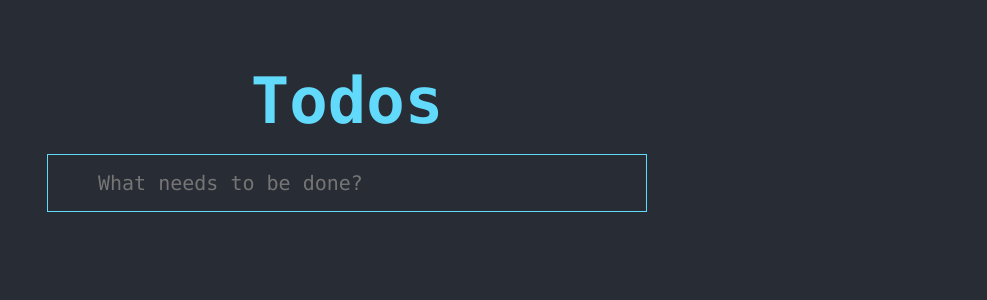
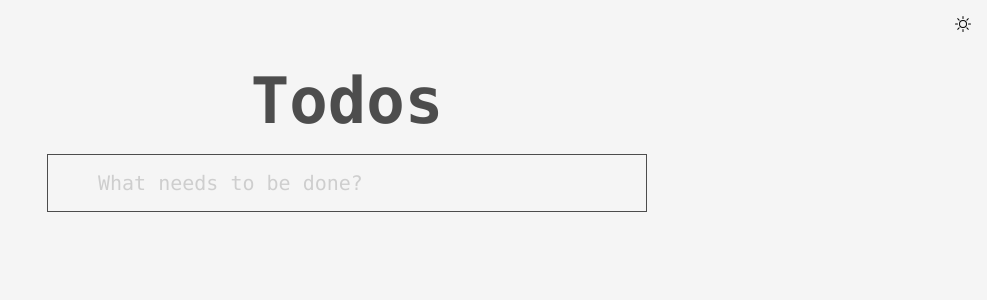
Before and after one commit to joelytk/todo-app, a React (Vite) app: page / in a window 1280 px wide. Shown: the top 300 px of the page, without its empty margins (293-1280 px from the left). Built offline with nearby package versions, Linux system fonts and the light colour scheme.

Commit message:
Added theme toggle

```diff
--- a/src/App.tsx
+++ b/src/App.tsx
@@ -1,10 +1,7 @@
 import type { FC } from 'react';
 import { useContext, useEffect, useState } from 'react';
 
-import Footer from '@/components/Footer';
-import Form from '@/components/Form';
-import Header from '@/components/Header';
-import Todos from '@/components/Todos';
+import { Footer, Form, Header, ThemeToggleButton, Todos } from '@/components';
 import { TodoContext } from '@/contexts/TodoContext';
 import type TodoType from '@/interfaces/Todo';
 
@@ -37,6 +34,8 @@ const App: FC = () => {
 
   return (
     <div className='container'>
+      <ThemeToggleButton />
+
       <Header />
 
       {todos.length === 0 ? (
--- a/src/components/Tab.tsx
+++ /dev/null
@@ -1,21 +0,0 @@
-import TabType from '@/interfaces/Tab';
-import type { FC } from 'react';
-
-interface TabProps {
-  tab: TabType;
-  isActive: boolean;
-  handleTabChange: (tabIndex: number) => void;
-}
-
-const Tab: FC<TabProps> = ({ tab, isActive, handleTabChange }) => {
-  return (
-    <li
-      className={`tab-item${isActive ? ' active' : ''}`}
-      onClick={() => handleTabChange(tab.id)}
-    >
-      {tab.label}
-    </li>
-  );
-};
-
-export default Tab;
--- a/src/components/Tabs.tsx
+++ b/src/components/Tabs.tsx
@@ -1,7 +1,6 @@
 import type { FC } from 'react';
 
 import type TabType from '@/interfaces/Tab';
-import Tab from './Tab';
 
 interface TabsProps {
   tabs: TabType[];
@@ -24,4 +23,21 @@ const Tabs: FC<TabsProps> = ({ tabs, activeTabIndex, handleTabChange }) => {
   );
 };
 
+interface TabProps {
+  tab: TabType;
+  isActive: boolean;
+  handleTabChange: (tabIndex: number) => void;
+}
+
+const Tab: FC<TabProps> = ({ tab, isActive, handleTabChange }) => {
+  return (
+    <li
+      className={`tab-item${isActive ? ' active' : ''}`}
+      onClick={() => handleTabChange(tab.id)}
+    >
+      {tab.label}
+    </li>
+  );
+};
+
 export default Tabs;
--- /dev/null
+++ b/src/components/ThemeToggleButton.tsx
@@ -0,0 +1,17 @@
+import type { FC } from 'react';
+import { useContext } from 'react';
+import { BsMoonStars, BsSun } from 'react-icons/bs';
+
+import { ThemeContext } from '@/contexts/ThemeContext';
+
+const ThemeToggleButton: FC = () => {
+  const { theme, toggleTheme } = useContext(ThemeContext);
+
+  return (
+    <button onClick={toggleTheme} className='btn theme-toggle-btn'>
+      {theme === 'dark' ? <BsSun /> : <BsMoonStars />}
+    </button>
+  );
+};
+
+export default ThemeToggleButton;
--- a/src/components/Todo.tsx
+++ /dev/null
@@ -1,76 +0,0 @@
-import type { ChangeEvent, FC, KeyboardEvent } from 'react';
-import { useContext, useState } from 'react';
-import { BsXLg } from 'react-icons/bs';
-
-import { TodoContext } from '@/contexts/TodoContext';
-import type TodoType from '@/interfaces/Todo';
-
-interface TodoProps {
-  todo: TodoType;
-}
-
-const Todo: FC<TodoProps> = ({ todo }) => {
-  const { toggleTodo, editTodo, deleteTodo, selectedId, setSelectedId } =
-    useContext(TodoContext);
-  const [value, setValue] = useState('');
-
-  const { id, text, completed } = todo;
-
-  const handleDoubleClick = (id: number) => () => {
-    setSelectedId(id);
-    setValue(text);
-  };
-
-  const handleChange = (e: ChangeEvent<HTMLInputElement>) => {
-    setValue(e.target.value);
-  };
-
-  const handleKeyDown = (id: number) => (e: KeyboardEvent) => {
-    if (e.key === 'Enter') {
-      handleEdit(id);
-    }
-  };
-
-  const handleEdit = (id: number) => {
-    if (value !== '') {
-      editTodo({
-        id,
-        text: value
-      });
-    } else {
-      deleteTodo(id);
-    }
-
-    setSelectedId(0);
-  };
-
-  return (
-    <li className={`todo-item${completed ? ' completed' : ''}`}>
-      <div className='todo-container'>
-        <input type='checkbox' checked={completed} readOnly hidden />
-        <span className='checkbox' onClick={() => toggleTodo(id)}></span>
-        <label className='todo-label' onDoubleClick={handleDoubleClick(id)}>
-          {text}
-        </label>
-        {selectedId === id && (
-          <input
-            className='todo-input'
-            value={value}
-            onChange={handleChange}
-            onKeyDown={handleKeyDown(id)}
-            onBlur={() => handleEdit(id)}
-            autoFocus
-          />
-        )}
-      </div>
-
-      {selectedId !== id && (
-        <button className='btn close-btn' onClick={() => deleteTodo(id)}>
-          <BsXLg />
-        </button>
-      )}
-    </li>
-  );
-};
-
-export default Todo;
--- a/src/components/Todos.tsx
+++ b/src/components/Todos.tsx
@@ -1,6 +1,9 @@
+import type { ChangeEvent, FC, KeyboardEvent } from 'react';
+import { useContext, useState } from 'react';
+import { BsXLg } from 'react-icons/bs';
+
+import { TodoContext } from '@/contexts/TodoContext';
 import type TodoType from '@/interfaces/Todo';
-import type { FC } from 'react';
-import Todo from './Todo';
 
 interface TodosProps {
   todos: TodoType[];
@@ -16,4 +19,72 @@ const Todos: FC<TodosProps> = ({ todos }) => {
   );
 };
 
+interface TodoProps {
+  todo: TodoType;
+}
+
+const Todo: FC<TodoProps> = ({ todo }) => {
+  const { toggleTodo, editTodo, deleteTodo, selectedId, setSelectedId } =
+    useContext(TodoContext);
+  const [value, setValue] = useState('');
+
+  const { id, text, completed } = todo;
+
+  const handleDoubleClick = (id: number) => () => {
+    setSelectedId(id);
+    setValue(text);
+  };
+
+  const handleChange = (e: ChangeEvent<HTMLInputElement>) => {
+    setValue(e.target.value);
+  };
+
+  const handleKeyDown = (id: number) => (e: KeyboardEvent) => {
+    if (e.key === 'Enter') {
+      handleEdit(id);
+    }
+  };
+
+  const handleEdit = (id: number) => {
+    if (value !== '') {
+      editTodo({
+        id,
+        text: value
+      });
+    } else {
+      deleteTodo(id);
+    }
+
+    setSelectedId(0);
+  };
+
+  return (
+    <li className={`todo-item${completed ? ' completed' : ''}`}>
+      <div className='todo-container'>
+        <input type='checkbox' checked={completed} readOnly hidden />
+        <span className='checkbox' onClick={() => toggleTodo(id)}></span>
+        <label className='todo-label' onDoubleClick={handleDoubleClick(id)}>
+          {text}
+        </label>
+        {selectedId === id && (
+          <input
+            className='todo-input'
+            value={value}
+            onChange={handleChange}
+            onKeyDown={handleKeyDown(id)}
+            onBlur={() => handleEdit(id)}
+            autoFocus
+          />
+        )}
+      </div>
+
+      {selectedId !== id && (
+        <button className='btn close-btn' onClick={() => deleteTodo(id)}>
+          <BsXLg />
+        </button>
+      )}
+    </li>
+  );
+};
+
 export default Todos;
--- /dev/null
+++ b/src/components/index.tsx
@@ -0,0 +1,8 @@
+export { default as ClearButton } from './ClearButton';
+export { default as Counter } from './Counter';
+export { default as Footer } from './Footer';
+export { default as Form } from './Form';
+export { default as Header } from './Header';
+export { default as Tabs } from './Tabs';
+export { default as ThemeToggleButton } from './ThemeToggleButton';
+export { default as Todos } from './Todos';
--- /dev/null
+++ b/src/contexts/ThemeContext.tsx
@@ -0,0 +1,36 @@
+import type { FC, ReactNode } from 'react';
+import { createContext } from 'react';
+
+import useLocalStorage from '@/hooks/useLocalStorage';
+
+interface ThemeContextType {
+  theme: string;
+  toggleTheme: () => void;
+}
+
+export const ThemeContext = createContext<ThemeContextType>({
+  theme: 'dark',
+  toggleTheme: () => {}
+});
+
+interface ThemeProviderProps {
+  children: ReactNode;
+}
+
+const ThemeProvider: FC<ThemeProviderProps> = ({ children }) => {
+  const [theme, setTheme] = useLocalStorage('theme', 'dark');
+
+  const toggleTheme = () => {
+    const newTheme = theme === 'dark' ? 'light' : 'dark';
+    setTheme(newTheme);
+    document.documentElement.className = newTheme;
+  };
+
+  return (
+    <ThemeContext.Provider value={{ theme, toggleTheme }}>
+      {children}
+    </ThemeContext.Provider>
+  );
+};
+
+export default ThemeProvider;
--- a/src/index.css
+++ b/src/index.css
@@ -1,6 +1,11 @@
 :root {
-  --background: #282c34;
-  --primary: #61dafb;
+  --background: #f5f5f5;
+  --primary: #4d4d4d;
+  --primary-rgb: 77, 77, 77;
+  --background-dark: #282c34;
+  --primary-dark: #61dafb;
+  --primary-dark-rgb: 97, 218, 251;
+  --transition-duration: 300ms;
 }
 
 * {
@@ -9,11 +14,21 @@
   padding: 0;
   font-family: source-code-pro, Menlo, Monaco, Consolas, 'Courier New',
     monospace;
-  color: #61dafb;
+}
+
+.dark {
+  color-scheme: dark;
 }
 
 body {
   background-color: var(--background);
+  color: var(--primary);
+  transition: all var(--transition-duration);
+}
+
+.dark body {
+  background-color: var(--background-dark);
+  color: var(--primary-dark);
 }
 
 ul {
@@ -56,9 +71,20 @@ ul {
   outline: none;
   border: none;
   background-color: var(--background);
+  color: var(--primary);
+  transition: all var(--transition-duration);
   padding: 16px;
   padding-left: 50px;
   font-size: 1.25rem;
+}
+
+.text-input::placeholder {
+  opacity: 0.3;
+}
+
+.dark .text-input {
+  background-color: var(--background-dark);
+  color: var(--primary-dark);
 }
 
 .todo-list {
@@ -100,7 +126,11 @@ ul {
 }
 
 .checkbox:hover {
-  background-color: rgba(97, 218, 251, 0.25);
+  background-color: rgba(var(--primary-rgb), 0.25);
+}
+
+.dark .checkbox:hover {
+  background-color: rgba(var(--primary-dark-rgb), 0.25);
 }
 
 .checkbox:after {
@@ -173,11 +203,19 @@ input:checked + .checkbox:after {
 }
 
 .tab-item:hover {
-  border-color: rgba(97, 218, 251, 0.25);
+  border-color: rgba(var(--primary-rgb), 0.25);
+}
+
+.dark .tab-item:hover {
+  border-color: rgba(var(--primary-dark-rgb), 0.25);
 }
 
 .tab-item.active {
-  border-color: rgba(97, 218, 251, 0.5);
+  border-color: rgba(var(--primary-rgb), 0.5);
+}
+
+.dark .tab-item.active {
+  border-color: rgba(var(--primary-dark-rgb), 0.5);
 }
 
 .btn {
@@ -195,6 +233,16 @@ input:checked + .checkbox:after {
   float: right;
 }
 
+.theme-toggle-btn {
+  position: fixed;
+  top: 16px;
+  right: 16px;
+}
+
+.dark .theme-toggle-btn {
+  color: var(--primary-dark);
+}
+
 .todo-item:hover .close-btn {
   display: block;
 }
--- a/src/index.tsx
+++ b/src/index.tsx
@@ -4,11 +4,14 @@ import { createRoot } from 'react-dom/client';
 import TodoProvider from '@/contexts/TodoContext';
 
 import App from './App';
+import ThemeProvider from './contexts/ThemeContext';
 
 createRoot(document.getElementById('root') as HTMLElement).render(
   <StrictMode>
-    <TodoProvider>
-      <App />
-    </TodoProvider>
+    <ThemeProvider>
+      <TodoProvider>
+        <App />
+      </TodoProvider>
+    </ThemeProvider>
   </StrictMode>
 );
```
Also changed, not shown: package.json (+5 -5 lines), 1 other file (tests, documents, lock files or other folders).
